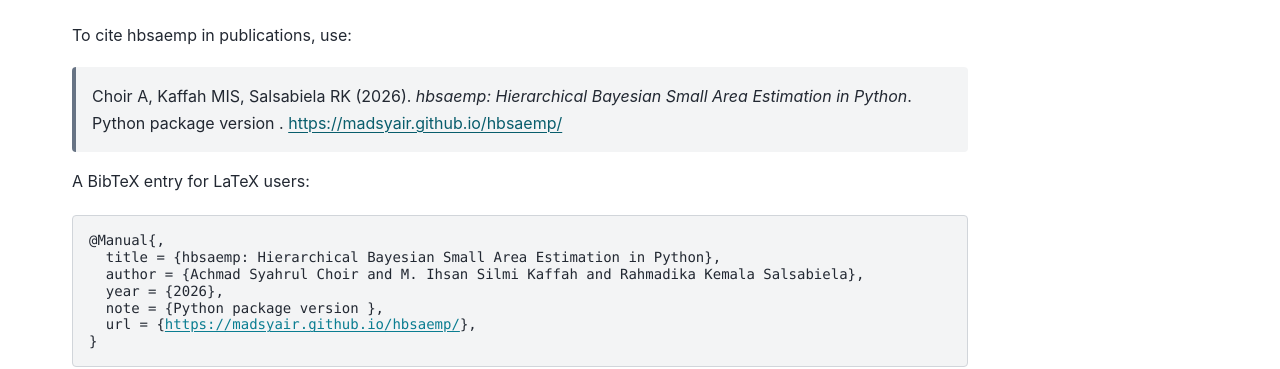
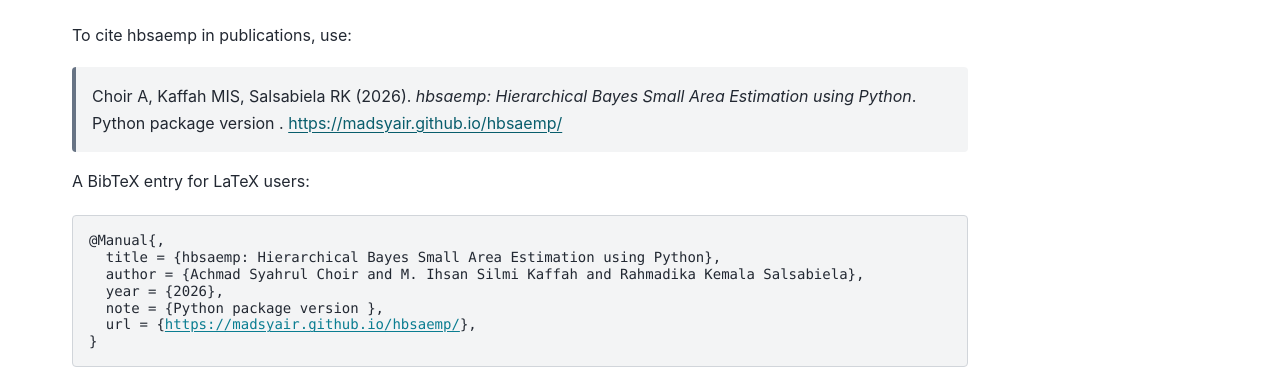
Before and after one commit to madsyair/hbsaemp, a Sphinx documentation site: the page built from docs/source/about/citation.rst, in a window 1280 px wide. Shown: the part 187-556 px from the top of the page. Built offline with Sphinx 7.4.7 and the PyData theme 0.15.4, drawn with Linux system fonts in a browser that asks for light colours; the version number could not be read and is left out.

Commit message:
Rename hbsaemp: Hierarchical Bayes Small Area Estimation using Python

```diff
--- a/docs/source/about/citation.rst
+++ b/docs/source/about/citation.rst
@@ -5,8 +5,8 @@ Citation
 
 To cite hbsaemp in publications, use:
 
-   Choir A, Kaffah MIS, Salsabiela RK (2026). *hbsaemp: Hierarchical Bayesian Small
-   Area Estimation in Python*. Python package version |release|.
+   Choir A, Kaffah MIS, Salsabiela RK (2026). *hbsaemp: Hierarchical Bayes Small
+   Area Estimation using Python*. Python package version |release|.
    https://madsyair.github.io/hbsaemp/
 
 A BibTeX entry for LaTeX users:
@@ -14,7 +14,7 @@ A BibTeX entry for LaTeX users:
 .. parsed-literal::
 
    @Manual{,
-     title = {hbsaemp: Hierarchical Bayesian Small Area Estimation in Python},
+     title = {hbsaemp: Hierarchical Bayes Small Area Estimation using Python},
      author = {Achmad Syahrul Choir and M. Ihsan Silmi Kaffah and Rahmadika Kemala Salsabiela},
      year = {2026},
      note = {Python package version |release|},
--- a/hbsaemp/__init__.py
+++ b/hbsaemp/__init__.py
@@ -1,4 +1,4 @@
-"""hbsaemp — Hierarchical Bayesian Small Area Estimation.
+"""hbsaemp — Hierarchical Bayes Small Area Estimation using Python.
 
 Python port of R `hbsaems` (Choir et al., 2025). Single caret-style entry
 point:
--- a/pyproject.toml
+++ b/pyproject.toml
@@ -9,7 +9,7 @@ build-backend = "setuptools.build_meta"
 # ===========================================================================
 [project]
 name        = "hbsaemp"
-description = "Hierarchical Bayesian Small Area Estimation — caret-style unified interface"
+description = "Hierarchical Bayes Small Area Estimation using Python — caret-style unified interface"
 readme      = "README.md"
 license     = "GPL-3.0-or-later"
 requires-python = ">=3.12"
```
Also changed, not shown: README.md (+4 -4 lines), docs/source/index.md (+1 -1 lines), 2 other files.
